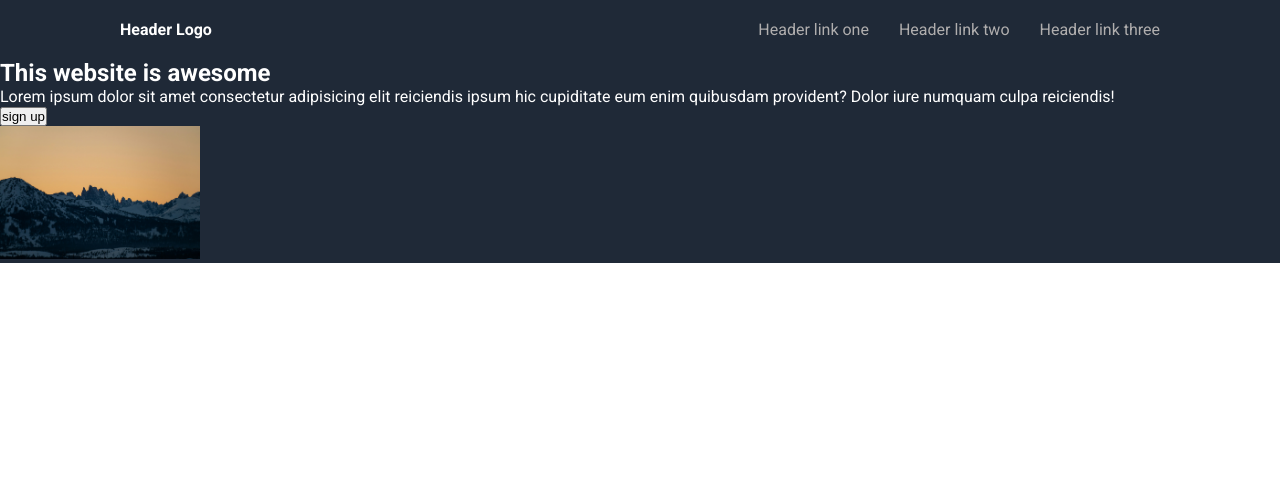
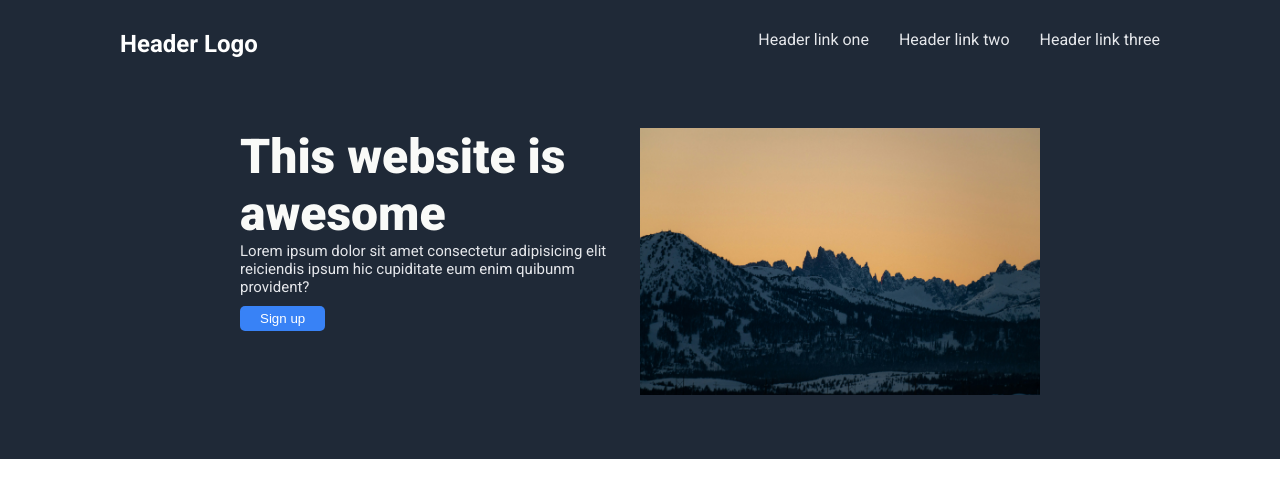
Before and after one commit to Sasnigs/TOP-Landing-Page, a plain HTML site: page index.html in a window 1280 px wide. Drawn offline with Linux system fonts and the light colour scheme.

Commit message:
styled the div with sub-section-1 class. used flex property to properly align the items

```diff
--- a/index.html
+++ b/index.html
@@ -26,14 +26,14 @@
             </div>
         </div>
         <div class="sub-section-1">
-            <div>
-                <h2>This website is awesome</h2>
-                <p>Lorem ipsum dolor sit amet consectetur adipisicing elit reiciendis ipsum hic cupiditate eum enim
-                    quibusdam provident? Dolor iure numquam culpa reiciendis!</p>
-                <button>sign up</button>
+            <div class="hero-container">
+                <h1 class="hero-text">This website is awesome</h1>
+                <p class="hero-sec-text">Lorem ipsum dolor sit amet consectetur adipisicing elit reiciendis ipsum hic cupiditate eum enim
+                    quibunm provident?</p>
+                <button class="hero-button">Sign up</button>
             </div>
             <div>
-                <img src="/images/jeremy-bishop-unsplash.jpg" width="200px" height="auto" alt="mountain-region">
+                <img src="/images/jeremy-bishop-unsplash.jpg" width="400px" height="auto" alt="mountain-region">
             </div>
         </div>
 
--- a/style.css
+++ b/style.css
@@ -1,40 +1,77 @@
-*{
+/* Universal Reset */
+* {
     padding: 0;
     margin: 0;
     box-sizing: border-box;
 }
 
-body{
+/* Body Styling */
+body {
     display: flex;
     flex-direction: column;
-    font-family: roboto;
+    font-family: "Roboto", sans-serif;
 }
-a{
+
+/* Link Styling */
+a {
     text-decoration: none;
-    color: rgb(176, 174, 174);
+    color: #e5e7eb;
 }
-ul{
+
+/* Unordered List Styling */
+ul {
     list-style: none;
+    display: flex;
+    gap: 30px;
 }
-.section-1{
-   background-color: #1f2937;
-   color: white;
-   font-family: "Roboto", sans-serif;
-   font-weight: 400;
+
+/* Section Styling-1 */
+.section-1 {
+    background-color: #1f2937;
+    color: white;
+    font-family: "Roboto", sans-serif;
+    font-weight: 400;
+    padding: 10px 100px;
 }
-.header{
+
+/* Header Styling */
+.header {
     display: flex;
     justify-content: space-between;
     padding: 20px;
 }
-.logo{
-    margin-left: 100px;
+
+/* Logo Styling */
+.logo {
     font-weight: 600;
+    font-size: 24px;
 }
-.header-links{
-    margin-right: 100px;
+/* sub-section 1 */
+.sub-section-1{
+    display: flex;
+    justify-content: center;
+    padding-top: 50px;
+    margin-bottom: 50px;
 }
-.header-links > ul{
-    display: flex;
-   gap: 30px;
+.hero-container{
+    width: 400px;
 }
+.hero-text{
+    font-size: 48px;
+    color: #F9FAF8;
+    font-weight: 900;
+}
+.hero-sec-text{
+    font-size: 15px;
+    color: #e5e7eb;
+}
+
+.hero-button{
+    padding: 5px 20px;
+    margin-top: 10px;
+    background-color: #3882f6;
+    border: none;
+    color: white;
+    border-radius: 5px;
+    cursor: pointer;
+}
```
